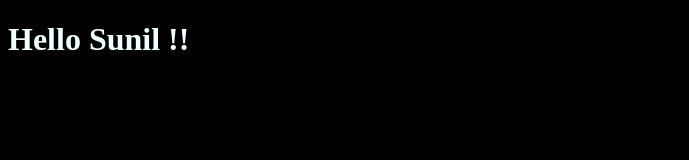
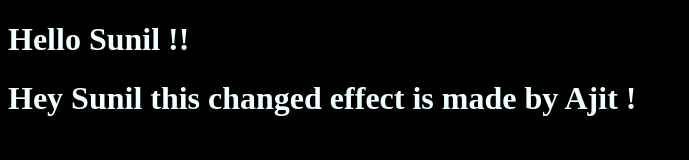
Before and after one commit to sunil0336/test, a plain HTML site: page index.html in a window 1280 px wide. Shown: the whole page, without its empty margins (0-689 px from the left). Drawn offline with Linux system fonts and the light colour scheme.

Commit message:
Modified by Ajit

```diff
--- a/index.html
+++ b/index.html
@@ -8,5 +8,6 @@
 </head>
 <body>
     <h1>Hello Sunil !!</h1>
+    <h1> Hey Sunil this changed effect is made by Ajit !</h1>
 </body>
 </html>
```
